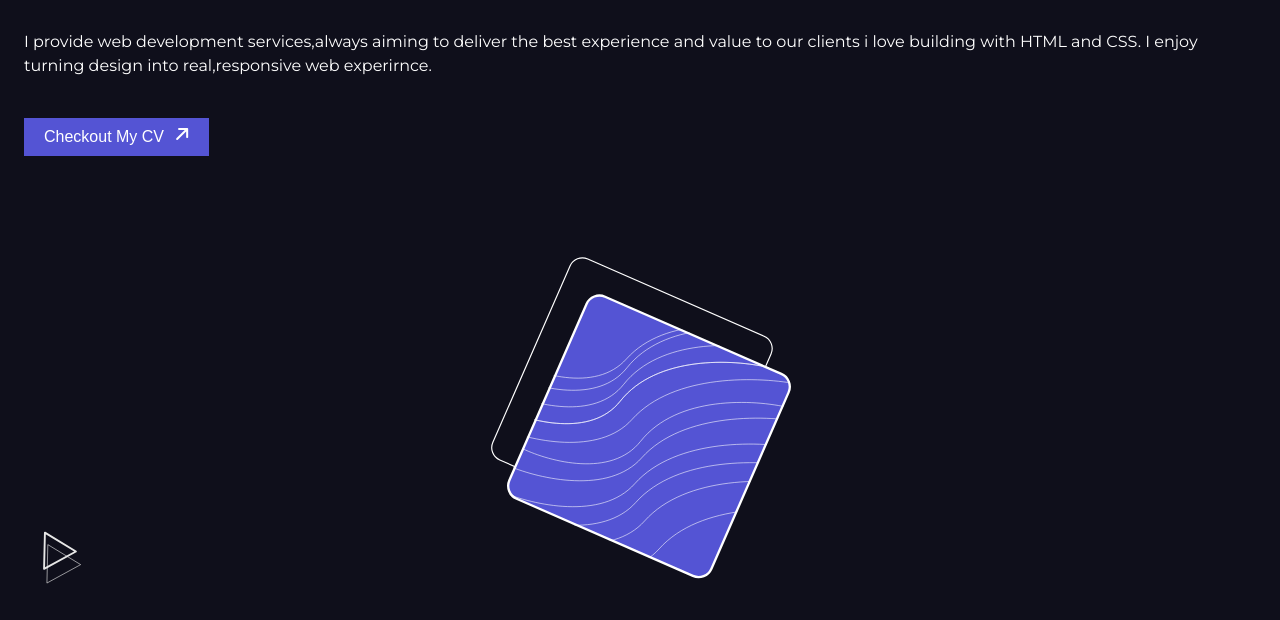
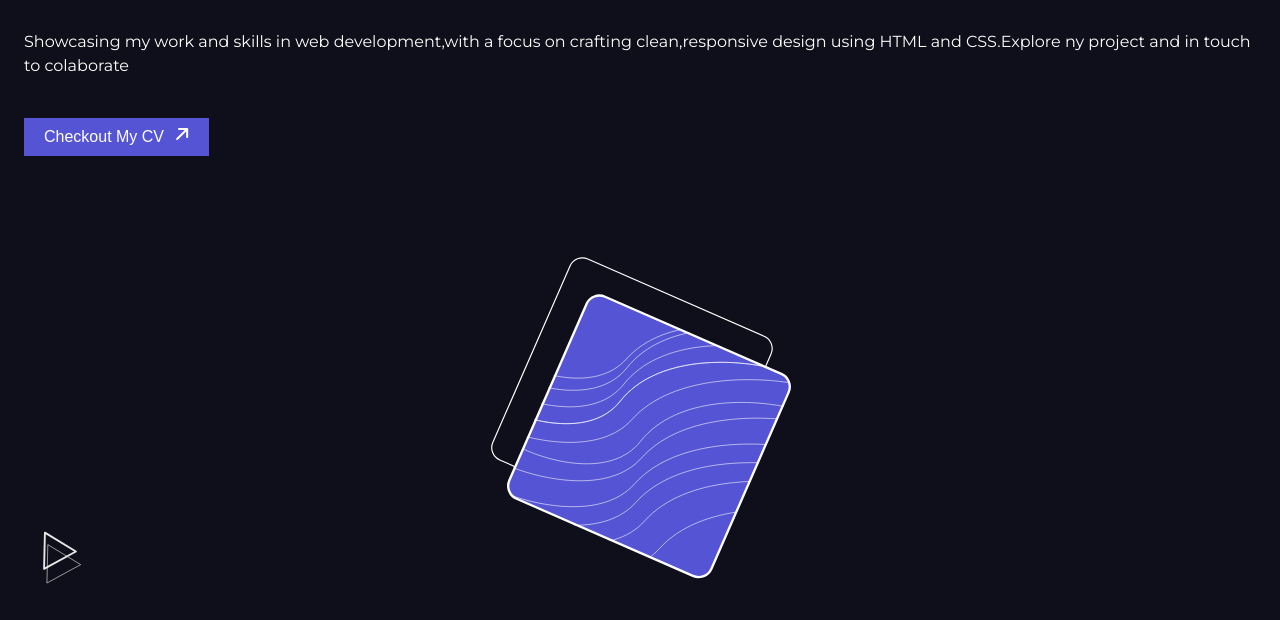
Before and after one commit to Mamaba03/portfolio, a website: page index.html in a window 1280 px wide. Shown: the part 339-959 px from the top of the page. Drawn offline with Linux system fonts and the light colour scheme.

Commit message:
Have some little changes in the project

```diff
--- a/index.html
+++ b/index.html
@@ -3,7 +3,10 @@
   <head>
     <meta charset="utf-8" />
     <meta name="viewport" content="width=device-width,initial-scale=1.0" />
+
     <link rel="stylesheet" type="text/css" href="./style.css" />
+
+    <link rel="stylesheet" type="text/css"  href="style.css">
     <title>portfolio</title>
     <link rel="preconnect" href="https://fonts.googleapis.com" />
     <link rel="preconnect" href="https://fonts.gstatic.com" crossorigin />
@@ -34,10 +37,9 @@
     <section class="headline">
       <div class="headline-text">
         <h1>Abdulbasid<br />Sadiq<br />Abdussamad</h1>
+
         <p>
-          I provide web development services,always aiming to deliver the best
-          experience and value to our clients i love building with HTML and CSS.
-          I enjoy turning design into real,responsive web experirnce.
+          Showcasing my work and skills in web development,with a focus on crafting clean,responsive design using HTML and CSS.Explore ny project and in touch to colaborate
         </p>
         <button class="headline-btn" type="button">
           Checkout My CV
```
